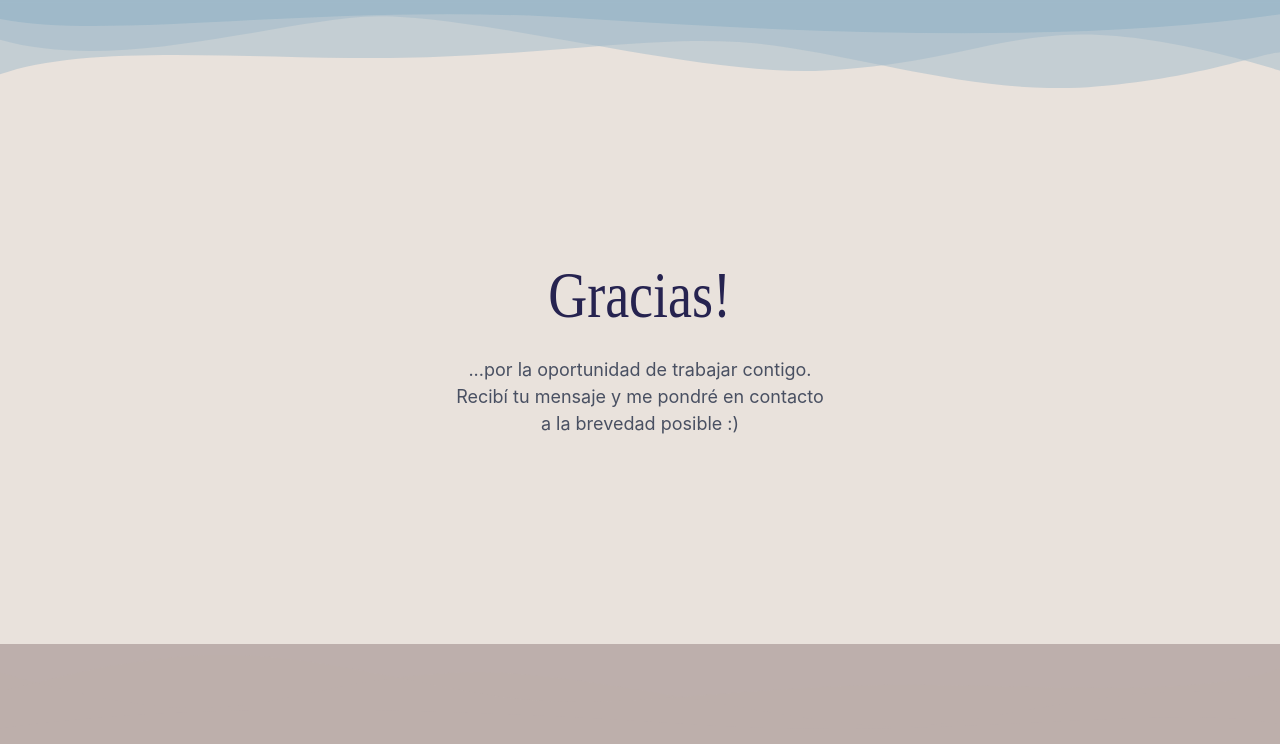
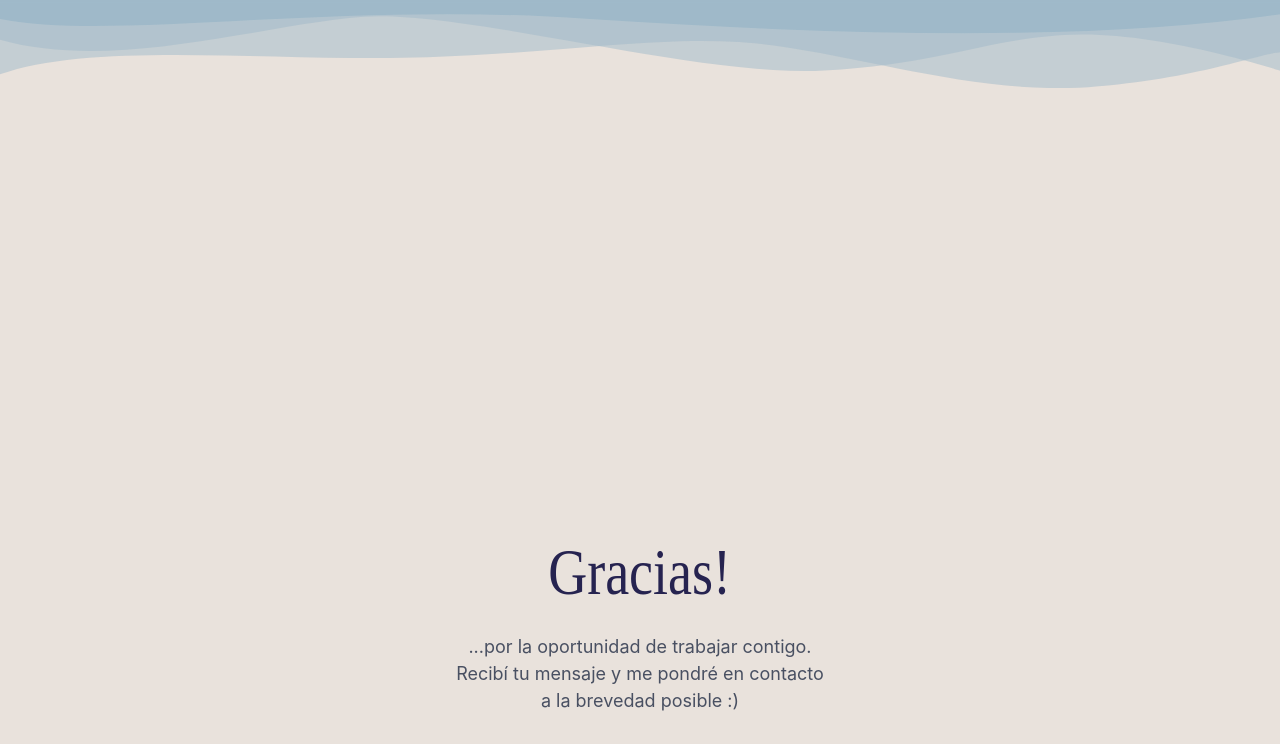
Before and after one commit to toshiyaDEG/fluffy-waffle, a Django app: template home/templates/home/thankyou.html in a window 1280 px wide. Shown: the part 56-800 px from the top of the page. Run offline with Django 3.2, Linux system fonts and the light colour scheme; the template is opened without the code that fills it, so the values that code supplies are empty; some web fonts are replaced.

Commit message:
Eliminando waves inferiores de thankyou page y editando emailpass de google para app

```diff
--- a/home/templates/home/thankyou.html
+++ b/home/templates/home/thankyou.html
@@ -36,7 +36,7 @@
             <div class="f-title p-ani">Gracias!</div>
             <p class="p-text">...por la oportunidad de trabajar contigo.<br>Recibí tu mensaje y me pondré en contacto<br>a la brevedad posible :)</p>
         </section>
-        <div class="shapedividers_com-1091"></div>
+        <!-- <div class="shapedividers_com-1091"></div> -->
 
     </div>
 </body>
```
